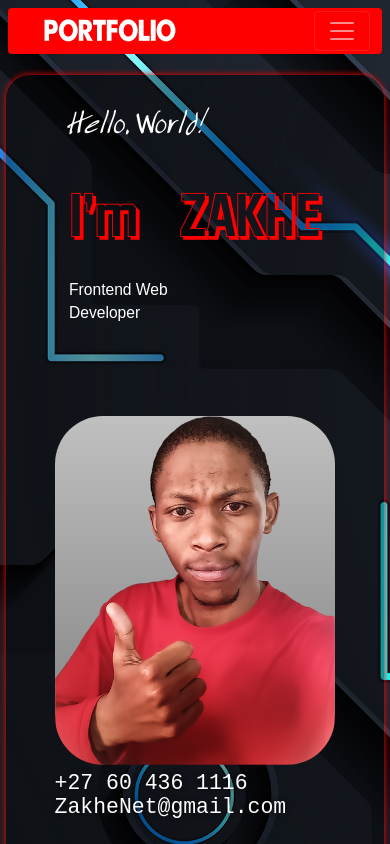
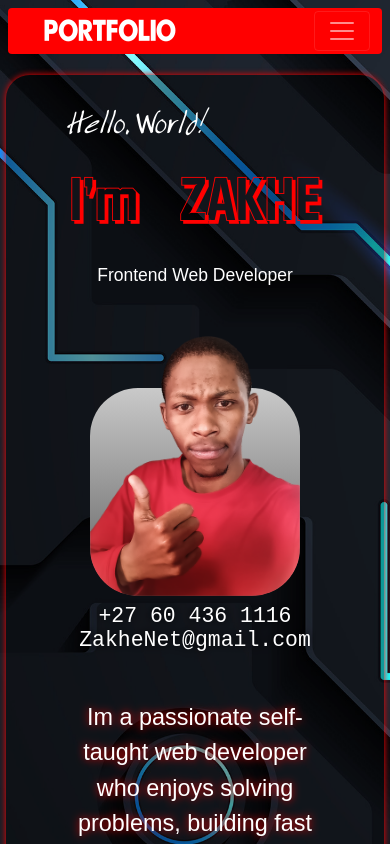
Before and after one commit to ZakheNet/Portfolio, a React (Vite) app: page / in a window 390 px wide. Shown: the top 844 px of the page. Built offline with nearby package versions, Linux system fonts and the light colour scheme.

Commit message:
minor updates

```diff
--- a/index.html
+++ b/index.html
@@ -1,5 +1,6 @@
 <!doctype html>
 <html lang="en">
+
 <head>
   <meta charset="UTF-8" />
   <link rel="icon" type="image/png" href="/src/Images/hero3.png" />
@@ -8,9 +9,21 @@
   <link rel="stylesheet" href="./src/Libraries/Bootstrap/bootstrap.min.css">
   <link rel="stylesheet" href="./src/styles/App.css">
 </head>
+
 <body>
-    <div id="root"><h1 style="font-family: arial;text-align: center;margin-top: 40vh;font-size: 4rem;">LOADING...</h1></div>
+  <div id="root">
+  <section style="transform: scale(2.5);">
+    <h1 style="font-family: arial;text-align: center;margin-top: 40vh;font-size: 1rem;font-weight: bold;">LOADING</h1>
+    <div>
+      <div class="d-flex justify-content-center align-items-center">
+        <div class="spinner-border text-danger spinner-border-lg" role="status">
+        </div>
+      </div>
+    </div>
+  </section>
+  </div>
   <script src="./src/Libraries/Bootstrap/bootstrap.min.js"></script>
   <script type="module" src="/src/main.jsx"></script>
 </body>
+
 </html>
--- a/src/pages/portfolio.jsx
+++ b/src/pages/portfolio.jsx
@@ -34,7 +34,7 @@ export default function Portfolio() {
                 </p>
               </div>
             </div>
-            <div>
+            <div className="rightHero">
               <div className="heroContainer">
                 <div className="heroImgBox">
                   <img src={hero} alt="My photo" className="hero" />
--- a/src/styles/Portfolio.css
+++ b/src/styles/Portfolio.css
@@ -1,62 +1,213 @@
 @font-face {
-    font-family: diamante;
-    src: url(../fonts/DiamanteShadow-Bold.ttf);
+  font-family: diamante;
+  src: url(../fonts/DiamanteShadow-Bold.ttf);
 }
 @font-face {
-    font-family: hello;
-    src: url(../fonts/hw.ttf);}
-
-
-.portfolio{margin-top: 4.7rem;}
-.heroSection{min-height: 90vh;}
-.heroBox{display: flex;flex-wrap: wrap;justify-content: space-between;padding: 1vh 5vh 0}
-
-.heroInfo{width: 60%;display:flex;flex-direction: column;justify-content: center;}
-
-
-
-.heroContainer{border-radius: 3rem;overflow: hidden;display: flex;align-items: end;width: min(321px,72vw);flex-direction: column;}
-.heroImgBox{background: linear-gradient(silver,grey);margin: 27% 0 5%;height: 55%;display: flex;border-radius: 3rem;
-img{place-self: end;width: 100%;margin-bottom: -0.5rem;border-radius: 3rem;}}
-
-.mail,.call{font-size: min(1.5rem,5.5vw);text-shadow: 0 0 0.5rem black;align-self: center;line-height: 1.5rem;color: white;font-family: monospace;}
-
-
-.heroStuff{min-height: 85vh;display: flex;flex-direction: column;justify-content: space-between;}
-
-.mainHero{display: flex;object-fit: cover;}
-
-.greeting{color: white;font-family: hello;font-size: min(5rem,10vw);}
-
-.role{color: white;font-size: min(2.5rem,4vw);font-family: helsinki,arial;}
-
-section{background: rgba(0, 0, 0, 0.4);min-height: fit-content;padding:  1rem;margin: 2rem min(2rem,1.5vw);border-radius: 1.5rem;box-shadow: 0rem 0rem 0.4rem red;}
-
-.myName{font-family: diamante,arial;font-size:min(8rem,15vw);color: red;display: flex;}
-.myName :nth-child(3){margin-right: 2.5rem;}
-
-.projects{padding-bottom: 2.5rem;}
-
-.about{color: white;text-shadow: 0rem 0rem 0.5rem red;font-size: min(2.3rem,6vw);padding: 1rem;text-align: center;font-family: Arial, Helvetica, sans-serif;align-self: end;margin-top: 5rem;}
-
-.sectionTittle{color: white;font-size: 3rem;font-family: hello;}
-
-.mySkills{display: flex;gap: min(1.5rem,3.5vw);flex-wrap: wrap;width:auto;}
-
-.howSkill{color: rgba(255, 255, 255, 0.85);text-align: center;margin-top: 2rem;font-size: 1.3rem;text-decoration: underline;}
-
-.heroImgBox:hover{img{transform: scale(1.1);transition: all 0.15s ease}.backColor{box-shadow: inset 0rem 0rem 0.3rem rgb(255, 0, 0);transition: all 0.15s ease}}
-
-
-.hovLtr:hover{transform: scale(1.1) translateY(1rem);color: aqua;transition: all 0.2s ease;cursor:cell;}
-
-.hero{transform: translateY(0%);animation: 3s riseHero ;}
-@keyframes riseHero{
-    0%{transform: translateY(150%) scale(2);}
-    20%{transform: translateY(150%) scale(2);}
-    100%{transform: translateY(0%) scale(1);}
+  font-family: hello;
+  src: url(../fonts/hw.ttf);
 }
 
-.certified,.projectsBox{gap: 2rem;display: flex;justify-content: center;flex-wrap: wrap;}
-.modal-dialog{display: flex;justify-content: center;}
-.modal-content{width: max(50vw,41ch);.modal-header{font-family: monospace;padding: 0.2rem 1rem;background: rgb(231, 231, 231)} .infoPanel{background: rgb(187, 229, 255);width: fit-content;};}
+.portfolio {
+  margin-top: 4.7rem;
+}
+.heroSection {
+  min-height: 90vh;
+}
+.heroBox {
+  display: flex;
+  flex-wrap: wrap;
+  justify-content: space-between;
+  padding: 1vh 5vh 0;
+}
+
+.heroInfo {
+  display: flex;
+  flex-direction: column;
+  justify-content: center;
+}
+.rightHero{display: flex;flex-direction: column;align-items: center;}
+.heroContainer {
+ /*
+ align-items: end;
+ width: min(321px, 72vw);
+ flex-direction: column; */
+  border-radius: 3rem;
+  overflow: hidden;
+  display: flex;
+  padding-top: 2rem;
+  width: 80%;
+  margin-bottom: 0.5rem;
+}
+.heroImgBox {
+  /*
+  */
+  border-radius: 3rem;
+  background: linear-gradient(rgb(201, 201, 201), rgb(94, 94, 94));
+  display: flex;
+  height: 80%;
+  place-self: end;
+
+  img {
+    /*
+    margin-bottom: -0.5rem;
+    border-radius: 3rem; */
+    place-self: end;
+    width:100%;
+    }
+}
+
+.mail,
+.call {
+  font-size: min(1.5rem, 5.5vw);
+  text-shadow: 0 0 0.5rem black;
+  align-self: center;
+  line-height: 1.5rem;
+  color: white;
+  font-family: monospace;
+}
+
+.heroStuff {
+  min-height: 85vh;
+  display: flex;
+  flex-direction: column;
+  justify-content: space-between;
+}
+
+.mainHero {
+  display: flex;
+  object-fit: cover;
+}
+
+.greeting {
+  color: white;
+  font-family: hello;
+  font-size: min(5rem, 10vw);
+  margin: 0;
+}
+
+.role {
+  color: white;
+  font-size: min(2.5rem, 4.5vw);
+  font-family: helsinki, arial;
+  @media (max-width:720px){
+    text-wrap: unset;
+    text-align: center;
+  }
+}
+
+section {
+  background: rgba(0, 0, 0, 0.4);
+  min-height: fit-content;
+  padding: 1rem;
+  margin: 2rem min(2rem, 1.5vw);
+  border-radius: 1.5rem;
+  box-shadow: 0rem 0rem 0.4rem red;
+}
+
+.myName {
+  font-family: diamante, arial;
+  font-size: min(8rem, 15vw);
+  color: red;
+  display: flex;
+}
+.myName :nth-child(3) {
+  margin-right: 2.5rem;
+}
+
+.projects {
+  padding-bottom: 2.5rem;
+}
+
+.about {
+  color: white;
+  text-shadow: 0rem 0rem 0.5rem red;
+  font-size: min(2.3rem, 6vw);
+  padding: 1rem;
+  text-align: center;
+  font-family: Arial, Helvetica, sans-serif;
+  align-self: end;
+  margin-top: 5rem;
+  @media (max-width:720px){
+    padding: 0rem;
+    margin: 3rem;
+  }
+}
+
+.sectionTittle {
+  color: white;
+  font-size: 3rem;
+  font-family: hello;
+}
+
+.mySkills {
+  display: flex;
+  gap: min(1.5rem, 3.5vw);
+  flex-wrap: wrap;
+  width: auto;
+}
+
+.howSkill {
+  color: rgba(255, 255, 255, 0.85);
+  text-align: center;
+  margin-top: 2rem;
+  font-size: 1.3rem;
+  text-decoration: underline;
+}
+
+.heroImgBox:hover {
+  img {
+    transform: scale(1.1);
+    transition: all 0.15s ease;
+  }
+  .backColor {
+    box-shadow: inset 0rem 0rem 0.3rem rgb(255, 0, 0);
+    transition: all 0.15s ease;
+  }
+}
+
+.hovLtr:hover {
+  transform: scale(1.1) translateY(1rem);
+  color: aqua;
+  transition: all 0.2s ease;
+  cursor: cell;
+}
+
+.hero {
+  transform: translateY(0%);
+  animation: 3s riseHero;
+}
+@keyframes riseHero {
+  0% {
+    transform: translateY(150%) scale(2);
+  }
+  20% {
+    transform: translateY(150%) scale(2);
+  }
+  100% {
+    transform: translateY(0%) scale(1);
+  }
+}
+
+.certified,
+.projectsBox {
+  gap: 2rem;
+  display: flex;
+  justify-content: center;
+  flex-wrap: wrap;
+}
+.modal-dialog {
+  display: flex;
+  justify-content: center;
+}
+.modal-content {
+  width: max(50vw, 41ch);
+  .modal-header {
+    font-family: monospace;
+    padding: 0.2rem 1rem;
+    background: rgb(231, 231, 231);
+  }
+  .infoPanel {
+    background: rgb(187, 229, 255);
+    width: fit-content;
+  }
+}
--- a/src/styles/skill.css
+++ b/src/styles/skill.css
@@ -3,7 +3,7 @@
     font-family: code;
     src: url(../fonts/LowGunScreenBold.ttf);
 }
-.skill{text-align: center;background: rgba(124, 0, 0, 0.7);width: fit-content; padding: 0.3rem;border-radius: 1rem;min-width: min(10rem,34vw);flex-grow: 1;max-width: min(11rem,35vw);}
+.skill{text-align: center;background: rgba(124, 0, 0, 0.7);width: fit-content; padding: 0.3rem;border-radius: 1rem;min-width: min(9rem,34vw);flex-grow: 1;max-width: min(12rem,44vw);}
 
 .skillName{color: white;font-weight: bold;font-family: Arial, Helvetica, sans-serif;font-size: min(1.4rem,4.5vw);}
 
```
Lines whose indentation alone changed are shown as unchanged.
